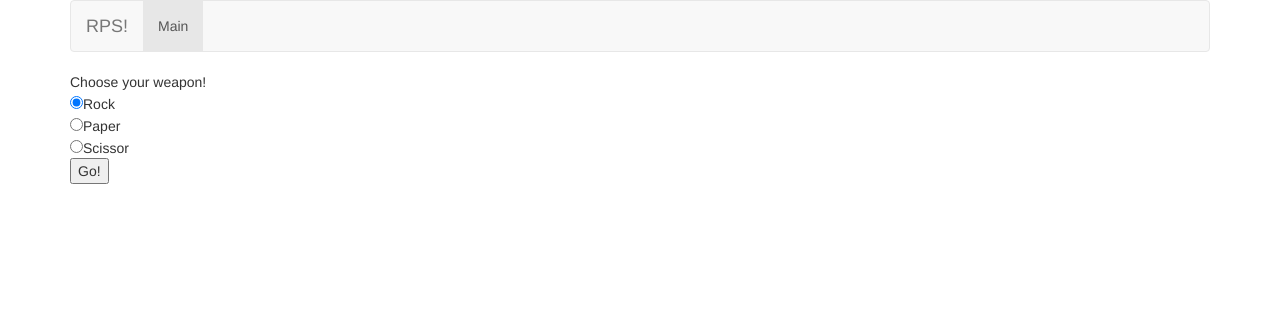
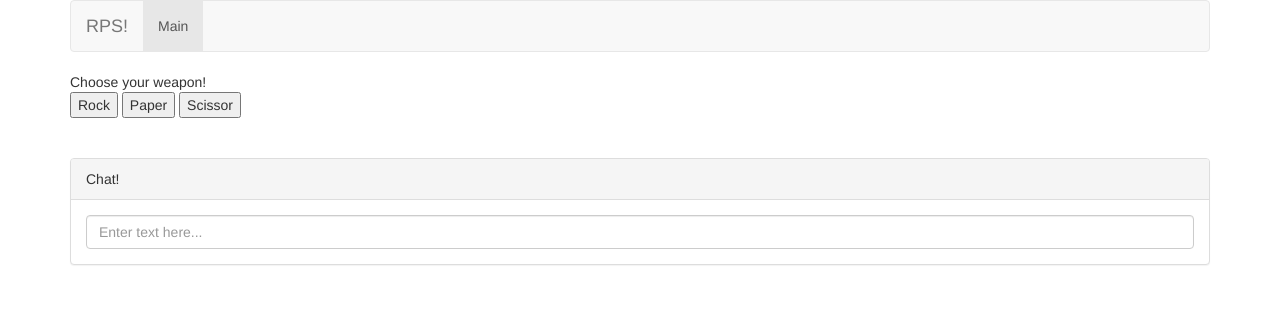
Before and after one commit to john-best/chat, a Flask app: page / in a window 1280 px wide. Shown: the top 312 px of the page. Run offline with Flask 2, Linux system fonts and the light colour scheme; some libraries are stand-ins or nearby versions.

Commit message:
add chat box, remove rps form --> buttons for now

```diff
--- a/app.py
+++ b/app.py
@@ -10,15 +10,31 @@ socketio = SocketIO(app)
 def home():
     return render_template('rps.html')
 
-# begin socketio stuff
-@socketio.on('server_update', namespace='/rps')
-def handle_server_update(server_update):
-    print('Successful rps recv')
-    emit('user_update', {'data': 'HELP ME'}, broadcast=True)
 
-@socketio.on('connect', namespace='/rps')
-def handle_connect():
+
+@socketio.on('connect', namespace='/')
+def handle_rps_connect():
     print('A user connected!')
 
+@socketio.on('disconnect',  namespace='/')
+def handle_rps_disconnect():
+    print('A user has disconnected')
+
+
+# begin rps event handling
+
+@socketio.on('rps_server_update', namespace='/')
+def handle_rps_server_update(server_update):
+    emit('rps_user_update', server_update, broadcast=True)
+
+# end rps event handling
+
+# begin chat
+
+@socketio.on('chat_send_to_server', namespace='/')
+def handle_chat_message(message):
+    emit('chat_send_to_user', message, broadcast=True)
+
+# end chat
 if __name__ == '__main__':
     socketio.run(app)
--- a/static/js/rps.js
+++ b/static/js/rps.js
@@ -1,14 +1,39 @@
 $(document).ready(function() {
-    var socket = io.connect('http://' + document.domain + ':' + location.port + '/rps');
-    socket.on('user_update', function(message) {
-        $("div.rps_text").prepend("A user has selected something!");
+    var socket = io.connect('http://' + document.domain + ':' + location.port + '/');
+
+    socket.on('rps_user_update', function(message) {
+        $("div.chat-text").append("A user has selected " + message.data + "! <br />");
         return false;
     });
 
-    $('#rps_choose').click(function(e){
-
-        socket.emit('server_update', $('form').serialize());
-
+    $('#rps_choose_rock').click(function(e) {
+        socket.emit('rps_server_update', {'data':'rock'});
         return false;
     });
+
+    $('#rps_choose_paper').click(function(e) {
+        socket.emit('rps_server_update', {'data':'paper'});
+        return false;
+    });
+
+    $('#rps_choose_scissor').click(function(e) {
+        socket.emit('rps_server_update', {'data':'scissor'});
+        return false;
+    });
+
+    socket.on('chat_send_to_user', function(message) {
+        $("div.chat-text").append("User said: " + message.data + "<br />");
+        return false;
+    });
+
+    $('#chat-input-text').keypress(function(e) {
+        if (e.which == '13') {
+            if ($('#chat-input-text').val()) {
+                socket.emit('chat_send_to_server', {'data': $('#chat-input-text').val()});
+                $('#chat-input-text').val("");
+            }
+        }
+
+    });
+
 });
--- a/templates/rps.html
+++ b/templates/rps.html
@@ -31,13 +31,25 @@
         </div>
         <div class="container">
             <div class="rps_text">Choose your weapon!</div>
-            <form>
-                <input type="radio" name="rps_option" value="rock" checked>Rock <br />
-                <input type="radio" name="rps_option" value="paper">Paper <br />
-                <input type="radio" name="rps_option" value="scissor">Scissor <br />
+            <input type="submit" value="Rock" id="rps_choose_rock">
+            <input type="submit" value="Paper" id="rps_choose_paper">
+            <input type="submit" value="Scissor" id="rps_choose_scissor">
+        </div>
+        <br />
+        <br />
 
-                <input type="submit" value="Go!" id="rps_choose">
-            </form>
+        <div class="container">
+            <div class="panel panel-default">
+                <div class="panel-heading">Chat!</div>
+                <div class="panel-body">
+                    <div class="chat-text"></div>
+                    <div class="chat-input">
+                        <input type="text" class="form-control" id="chat-input-text" placeholder="Enter text here...">
+                    </div>
+                </div>
+            </div>
+        </div>
+
         </div>
     </body>
 </html>
```
